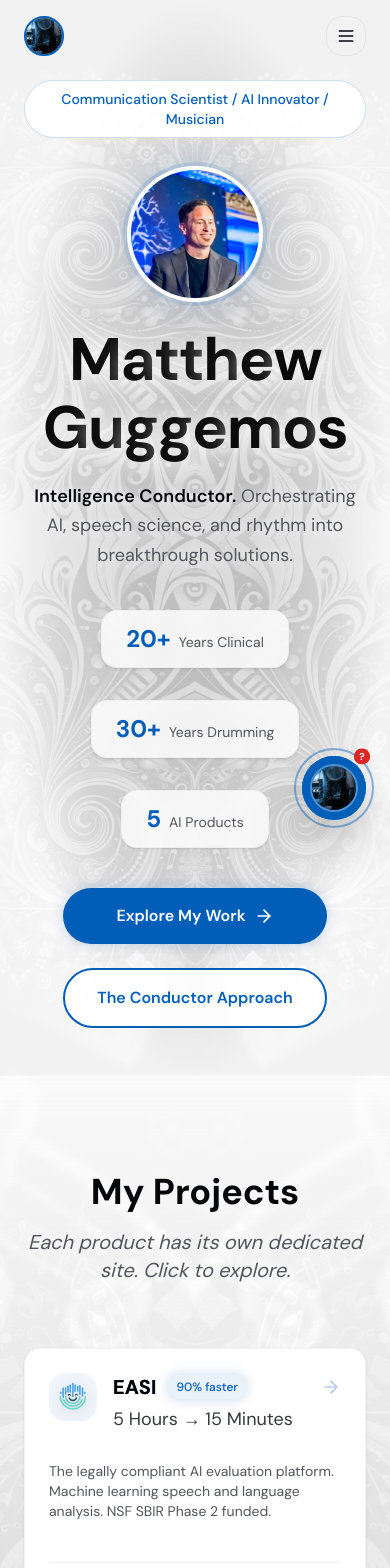
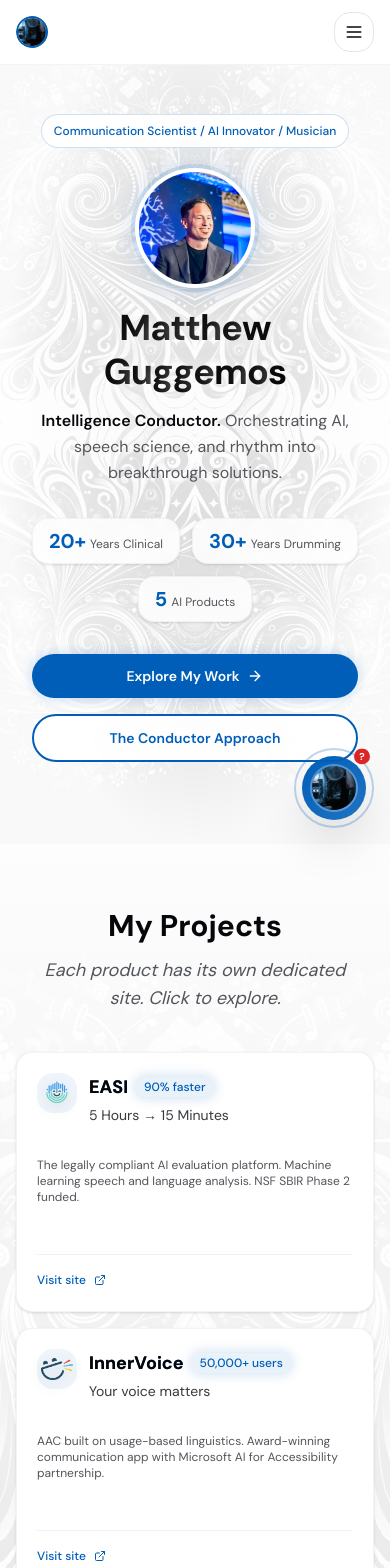
Before and after one commit to iTherapyLLC/Drum-Language-Website, a Next.js app: page / in a window 390 px wide. Shown: the top 1568 px of the page. Built offline with nearby package versions, Linux system fonts and the light colour scheme.

Commit message:
refactor: optimize site for mobile responsiveness
Apply responsive design changes across all sections for better mobile experience

Co-authored-by: InnerVoice <29229632+iTherapyLLC@users.noreply.github.com>

```diff
--- a/app/page.tsx
+++ b/app/page.tsx
@@ -29,9 +29,7 @@ import { MagicHeading } from "@/components/magic-text"
 import { AIDocent } from "@/components/ai-docent"
 import { VideoPreview } from "@/components/video-preview"
 import { TiltCard } from "@/components/tilt-card"
-import { SheenEffect } from "@/components/sheen-effect"
 import { RevealOnScroll } from "@/components/reveal-on-scroll"
-import { InteractiveSurprises } from "@/components/interactive-surprises"
 import SpiralKaleidoscope from "@/components/spiral-kaleidoscope"
 import Image from "next/image"
 import { SwirledCard } from "@/components/swirled-card"
@@ -1069,22 +1067,14 @@ export default function PortfolioPage() {
   }
 
   return (
-    <div className="min-h-screen bg-background pearl-surface">
-      <InteractiveSurprises />
-      <SheenEffect />
-      <AIDocent />
-      <SpiralKaleidoscope opacity={0.12} className="z-0" />
-
+    <div className="min-h-screen bg-white text-foreground overflow-x-hidden">
       {/* Header */}
-      <header
-        className={`fixed top-0 left-0 right-0 z-40 transition-all duration-300 ${
-          scrolled ? "bg-white/90 backdrop-blur-md shadow-sm" : "bg-transparent"
-        }`}
-      >
-        <div className="max-w-6xl mx-auto px-6 py-4 flex items-center justify-between">
+      <header className="fixed top-0 left-0 right-0 z-50 bg-white/95 backdrop-blur-md border-b border-gray-100">
+        <div className="max-w-6xl mx-auto px-4 sm:px-6 py-3 flex items-center justify-between">
+          {/* Logo */}
           <a
             href="#"
-            className="flex items-center gap-3 group"
+            className="flex items-center gap-2 sm:gap-3 group relative overflow-hidden rounded-full pr-2 sm:pr-3"
             onClick={(e) => {
               e.preventDefault()
               handleDrumClick()
@@ -1092,11 +1082,8 @@ export default function PortfolioPage() {
             }}
           >
             <div
-              className={`relative w-10 h-10 rounded-full overflow-hidden transition-all duration-300 group-hover:scale-110 ${drumBeatActive ? "drum-beat-active" : ""}`}
-              style={{
-                border: `2px solid ${RALLY_BLUE}`,
-                boxShadow: `0 0 0 1px white inset`,
-              }}
+              className="relative w-8 h-8 sm:w-10 sm:h-10 rounded-full flex items-center justify-center text-white font-bold text-base sm:text-lg overflow-hidden border-2 group-hover:border-white transition-colors"
+              style={{ backgroundColor: RALLY_BLUE, borderColor: RALLY_BLUE }}
             >
               <img
                 src="/images/drum-reflection-logo.png"
@@ -1115,11 +1102,11 @@ export default function PortfolioPage() {
                 />
               </div>
             </div>
-            <span className="font-semibold text-foreground hidden sm:block">Matthew Guggemos</span>
+            <span className="font-semibold text-foreground hidden xs:block text-sm sm:text-base">Matthew Guggemos</span>
           </a>
 
           {/* Desktop Nav */}
-          <nav className="hidden md:flex items-center gap-8">
+          <nav className="hidden md:flex items-center gap-4 lg:gap-8">
             {navItems.map((item) => (
               <button
                 key={item.label}
@@ -1135,6 +1122,7 @@ export default function PortfolioPage() {
           <button
             onClick={() => setMobileMenuOpen(!mobileMenuOpen)}
             className="md:hidden w-10 h-10 rounded-xl flex items-center justify-center border border-border card-sheen"
+            aria-label="Toggle menu"
           >
             {mobileMenuOpen ? <X size={20} /> : <Menu size={20} />}
           </button>
@@ -1164,7 +1152,7 @@ export default function PortfolioPage() {
       {/* Hero - Redesigned with mandala spiral as core visual identity */}
       <section
         ref={heroRef}
-        className="relative min-h-screen flex flex-col items-center justify-center px-6 pt-20 pb-8"
+        className="relative min-h-screen flex flex-col items-center justify-center px-4 sm:px-6 pt-20 pb-8"
       >
         <SpiralKaleidoscope opacity={0.12} className="z-0" />
 
@@ -1179,17 +1167,17 @@ export default function PortfolioPage() {
         />
 
         <div className="relative z-10 max-w-5xl mx-auto text-center flex flex-col items-center">
-          {/* Brand tagline pill */}
+          {/* Brand tagline pill - smaller text on mobile */}
           <div
-            className="inline-flex items-center gap-2 px-4 py-2 rounded-full border mb-8"
+            className="inline-flex items-center gap-2 px-3 sm:px-4 py-2 rounded-full border mb-6 sm:mb-8"
             style={{ borderColor: `${RALLY_BLUE}30`, backgroundColor: "rgba(255,255,255,0.95)" }}
           >
-            <span className="text-sm font-medium" style={{ color: RALLY_BLUE }}>
+            <span className="text-xs sm:text-sm font-medium text-center" style={{ color: RALLY_BLUE }}>
               Communication Scientist / AI Innovator / Musician
             </span>
           </div>
 
-          <div className="relative mb-8">
+          <div className="relative mb-6 sm:mb-8">
             {/* Outer blue ring */}
             <div
               className="absolute -inset-2 rounded-full"
@@ -1200,36 +1188,36 @@ export default function PortfolioPage() {
             />
             {/* White inner border */}
             <div className="absolute -inset-1 rounded-full bg-white" />
-            {/* Profile photo */}
-            <div className="relative w-32 h-32 sm:w-40 sm:h-40 rounded-full overflow-hidden">
+            {/* Profile photo - Smaller on mobile */}
+            <div className="relative w-28 h-28 sm:w-40 sm:h-40 rounded-full overflow-hidden">
               <img src="/images/mensa-headshot.jpeg" alt="Matthew Guggemos" className="w-full h-full object-cover" />
             </div>
           </div>
 
-          <div className="mb-6">
+          <div className="mb-4 sm:mb-6">
             <h1
-              className="text-6xl sm:text-7xl md:text-8xl lg:text-9xl font-bold tracking-tight text-foreground"
+              className="text-4xl sm:text-6xl md:text-7xl lg:text-8xl xl:text-9xl font-bold tracking-tight text-foreground"
               style={{ textShadow: "0 2px 20px rgba(255,255,255,0.9), 0 0 40px rgba(255,255,255,0.7)" }}
             >
               <span className="block">
                 <MagicHeading as="span">Matthew</MagicHeading>
               </span>
-              <span className="block mt-2">
+              <span className="block mt-1 sm:mt-2">
                 <MagicHeading as="span">Guggemos</MagicHeading>
               </span>
             </h1>
           </div>
 
           <p
-            className="text-lg sm:text-xl text-muted-foreground max-w-2xl mx-auto mb-10 leading-relaxed"
+            className="text-base sm:text-lg md:text-xl text-muted-foreground max-w-2xl mx-auto mb-8 sm:mb-10 leading-relaxed px-2"
             style={{ textShadow: "0 1px 10px rgba(255,255,255,0.8)" }}
           >
             <span className="font-semibold text-foreground">Intelligence Conductor.</span> Orchestrating AI, speech
             science, and rhythm into breakthrough solutions.
           </p>
 
-          {/* Stats row */}
-          <div className="flex flex-wrap justify-center gap-8 mb-10">
+          {/* Stats row - Better mobile layout with smaller gaps */}
+          <div className="flex flex-wrap justify-center gap-3 sm:gap-8 mb-8 sm:mb-10 px-2">
             {[
               { value: "20+", label: "Years Clinical" },
               { value: "30+", label: "Years Drumming" },
@@ -1237,21 +1225,21 @@ export default function PortfolioPage() {
             ].map((stat) => (
               <div
                 key={stat.label}
-                className="px-6 py-3 rounded-xl bg-white/80 backdrop-blur-sm border border-gray-200/50 shadow-sm transition-transform duration-300 hover:scale-105"
+                className="px-4 sm:px-6 py-2 sm:py-3 rounded-xl bg-white/80 backdrop-blur-sm border border-gray-200/50 shadow-sm transition-transform duration-300 hover:scale-105"
               >
-                <span className="text-2xl font-bold" style={{ color: RALLY_BLUE }}>
+                <span className="text-xl sm:text-2xl font-bold" style={{ color: RALLY_BLUE }}>
                   {stat.value}
                 </span>
-                <span className="ml-2 text-sm text-muted-foreground">{stat.label}</span>
+                <span className="ml-1 sm:ml-2 text-xs sm:text-sm text-muted-foreground">{stat.label}</span>
               </div>
             ))}
           </div>
 
-          {/* CTA Buttons */}
-          <div className="flex flex-col sm:flex-row gap-6 pb-4">
+          {/* CTA Buttons - Stack vertically on mobile, smaller padding */}
+          <div className="flex flex-col sm:flex-row gap-4 sm:gap-6 pb-4 w-full sm:w-auto px-4 sm:px-0">
             <a
               href="#projects"
-              className="inline-flex items-center justify-center gap-2 px-8 py-4 rounded-full text-white font-semibold transition-all duration-500 hover:scale-105 hover:shadow-2xl group magnetic-btn ripple-container animate-pulse-glow"
+              className="inline-flex items-center justify-center gap-2 px-6 sm:px-8 py-3 sm:py-4 rounded-full text-white font-semibold transition-all duration-500 hover:scale-105 hover:shadow-2xl group magnetic-btn ripple-container animate-pulse-glow text-sm sm:text-base"
               style={{ backgroundColor: RALLY_BLUE }}
               onMouseEnter={(e) => {
                 const btn = e.currentTarget
@@ -1263,11 +1251,11 @@ export default function PortfolioPage() {
               }}
             >
               Explore My Work
-              <ArrowRight className="w-5 h-5 transition-transform duration-300 group-hover:translate-x-2 group-hover:scale-125" />
+              <ArrowRight className="w-4 h-4 sm:w-5 sm:h-5 transition-transform duration-300 group-hover:translate-x-2 group-hover:scale-125" />
             </a>
             <a
               href="#philosophy"
-              className="inline-flex items-center justify-center gap-2 px-8 py-4 rounded-full bg-white/90 backdrop-blur-sm border-2 font-semibold transition-all duration-500 hover:bg-white hover:shadow-2xl hover:scale-105 scale-shadow"
+              className="inline-flex items-center justify-center gap-2 px-6 sm:px-8 py-3 sm:py-4 rounded-full bg-white/90 backdrop-blur-sm border-2 font-semibold transition-all duration-500 hover:bg-white hover:shadow-2xl hover:scale-105 scale-shadow text-sm sm:text-base"
               style={{ borderColor: RALLY_BLUE, color: RALLY_BLUE }}
             >
               The Conductor Approach
@@ -1276,8 +1264,8 @@ export default function PortfolioPage() {
         </div>
       </section>
 
-      {/* Projects Section - Clean cards against mandala background */}
-      <section id="projects" className="relative py-24 px-6 overflow-hidden">
+      {/* Projects Section */}
+      <section id="projects" className="relative py-16 sm:py-24 px-4 sm:px-6 overflow-hidden">
         <SpiralKaleidoscope opacity={0.08} className="z-0" />
 
         {/* Gradient fade from white at top */}
@@ -1290,23 +1278,22 @@ export default function PortfolioPage() {
         />
 
         <div className="relative z-10 max-w-6xl mx-auto">
-          <div className="text-center mb-16">
+          <div className="text-center mb-10 sm:mb-16">
             <h2
-              className="text-4xl sm:text-5xl font-bold text-foreground mb-4"
+              className="text-3xl sm:text-4xl md:text-5xl font-bold text-foreground mb-3 sm:mb-4"
               style={{ textShadow: "0 2px 15px rgba(255,255,255,0.9)" }}
             >
               My Projects
             </h2>
             <p
-              className="text-xl text-muted-foreground italic"
+              className="text-lg sm:text-xl text-muted-foreground italic px-4"
               style={{ textShadow: "0 1px 10px rgba(255,255,255,0.8)" }}
             >
               Each product has its own dedicated site. Click to explore.
             </p>
           </div>
 
-          {/* Enhanced project cards with exciting hover animations */}
-          <div className="grid grid-cols-1 md:grid-cols-2 lg:grid-cols-3 gap-6">
+          <div className="grid grid-cols-1 sm:grid-cols-2 lg:grid-cols-3 gap-4 sm:gap-6">
             {projects.map((project, index) => (
               <RevealOnScroll key={project.id} direction="up" delay={index * 100}>
                 <a
@@ -1316,7 +1303,7 @@ export default function PortfolioPage() {
                   className="block h-full group perspective-container"
                 >
                   <div
-                    className="p-6 sm:p-8 rounded-2xl relative overflow-hidden bg-white border border-gray-200/50 shadow-sm hover:shadow-2xl transition-all duration-500 h-[280px] flex flex-col tilt-card glow-border"
+                    className="p-5 sm:p-6 md:p-8 rounded-2xl relative overflow-hidden bg-white border border-gray-200/50 shadow-sm hover:shadow-2xl transition-all duration-500 h-[260px] sm:h-[280px] flex flex-col tilt-card glow-border"
                     style={{
                       transitionDelay: `${index * 100}ms`,
                       transitionTimingFunction: "cubic-bezier(0.34, 1.56, 0.64, 1)",
@@ -1326,70 +1313,70 @@ export default function PortfolioPage() {
                       <div className="absolute inset-0 bg-gradient-to-br from-transparent via-[#005EB8]/5 to-transparent animate-shimmer" />
                     </div>
 
-                    {/* Header section - fixed height */}
+                    {/* Header section */}
                     <div className="relative z-10 h-[72px] flex flex-col justify-start">
-                      <div className="flex items-start gap-4">
+                      <div className="flex items-start gap-3 sm:gap-4">
                         <div
-                          className="w-12 h-12 rounded-xl flex items-center justify-center shrink-0 transition-all duration-500 group-hover:scale-125 group-hover:rotate-[360deg] group-hover:bg-white/20 icon-morph"
+                          className="w-10 h-10 sm:w-12 sm:h-12 rounded-xl flex items-center justify-center shrink-0 transition-all duration-500 group-hover:scale-125 group-hover:rotate-[360deg] group-hover:bg-white/20 icon-morph"
                           style={{ backgroundColor: `${RALLY_BLUE}10` }}
                         >
                           {project.logoUrl ? (
                             <img
                               src={project.logoUrl || "/placeholder.svg"}
                               alt={`${project.name} logo`}
-                              className="w-10 h-10 object-contain transition-all duration-500 group-hover:scale-110 group-hover:brightness-0 group-hover:invert"
+                              className="w-8 h-8 sm:w-10 sm:h-10 object-contain transition-all duration-500 group-hover:scale-110 group-hover:brightness-0 group-hover:invert"
                               style={{ filter: "drop-shadow(0 4px 8px rgba(0,0,0,0.15))" }}
                             />
                           ) : (
                             <project.Icon
-                              size={28}
+                              size={24}
                               color={RALLY_BLUE}
-                              className="transition-transform duration-500 group-hover:scale-125"
+                              className="transition-transform duration-500 group-hover:scale-125 sm:w-7 sm:h-7"
                             />
                           )}
                         </div>
 
                         <div className="flex-1 min-w-0">
-                          <div className="flex items-center gap-3 mb-1 flex-wrap">
-                            <h3 className="text-xl sm:text-2xl font-bold text-foreground group-hover:text-white transition-all duration-300 truncate text-reveal">
+                          <div className="flex items-center gap-2 sm:gap-3 mb-1 flex-wrap">
+                            <h3 className="text-lg sm:text-xl md:text-2xl font-bold text-foreground group-hover:text-white transition-all duration-300 truncate text-reveal">
                               {project.name}
                             </h3>
                             <span
-                              className="px-2 py-1 text-xs rounded-full font-medium shrink-0 transition-all duration-300 group-hover:scale-110 group-hover:bg-white/20 group-hover:text-white animate-pulse-glow"
+                              className="px-2 py-0.5 sm:py-1 text-xs rounded-full font-medium shrink-0 transition-all duration-300 group-hover:scale-110 group-hover:bg-white/20 group-hover:text-white animate-pulse-glow"
                               style={{ backgroundColor: `${RALLY_BLUE}15`, color: RALLY_BLUE }}
                             >
                               {project.stat}
                             </span>
                             <ArrowRight
-                              size={20}
-                              className="shrink-0 opacity-30 group-hover:opacity-100 group-hover:translate-x-2 group-hover:text-white transition-all duration-500 ml-auto"
+                              size={18}
+                              className="shrink-0 opacity-30 group-hover:opacity-100 group-hover:translate-x-2 group-hover:text-white transition-all duration-500 ml-auto hidden sm:block"
                               style={{ color: RALLY_BLUE }}
                             />
                           </div>
-                          <p className="text-lg text-foreground/80 truncate group-hover:text-white/90 transition-colors duration-300">
+                          <p className="text-sm sm:text-lg text-foreground/80 truncate group-hover:text-white/90 transition-colors duration-300">
                             {project.tagline}
                           </p>
                         </div>
                       </div>
                     </div>
 
-                    {/* Description section - fixed height */}
-                    <div className="relative z-10 flex-1 mt-4 h-[72px] overflow-hidden">
-                      <p className="text-sm sm:text-base text-muted-foreground line-clamp-3 group-hover:text-white/80 transition-colors duration-300">
+                    {/* Description section */}
+                    <div className="relative z-10 flex-1 mt-3 sm:mt-4 h-[72px] overflow-hidden">
+                      <p className="text-xs sm:text-sm md:text-base text-muted-foreground line-clamp-3 group-hover:text-white/80 transition-colors duration-300">
                         {project.description}
                       </p>
                     </div>
 
-                    {/* Footer section - pushed to bottom */}
-                    <div className="relative z-10 mt-auto pt-4 border-t border-border/50 group-hover:border-white/30 transition-colors duration-300">
+                    {/* Footer section */}
+                    <div className="relative z-10 mt-auto pt-3 sm:pt-4 border-t border-border/50 group-hover:border-white/30 transition-colors duration-300">
                       <span
-                        className="inline-flex items-center gap-2 text-sm font-medium group-hover:gap-4 group-hover:text-white transition-all duration-300 underline-slide"
+                        className="inline-flex items-center gap-2 text-xs sm:text-sm font-medium group-hover:gap-4 group-hover:text-white transition-all duration-300 underline-slide"
                         style={{ color: RALLY_BLUE }}
                       >
                         Visit site
                         <ExternalLink
-                          size={14}
-                          className="transition-all duration-500 group-hover:translate-x-2 group-hover:scale-125"
+                          size={12}
+                          className="transition-all duration-500 group-hover:translate-x-2 group-hover:scale-125 sm:w-3.5 sm:h-3.5"
                         />
                       </span>
                     </div>
@@ -1408,26 +1395,25 @@ export default function PortfolioPage() {
         </div>
       </section>
 
-      {/* Music Section */}
-      <section id="music" className="py-24 bg-[#0a0a0a] text-white">
-        <div className="max-w-6xl mx-auto px-6">
+      {/* Music Section - Better mobile padding and spacing */}
+      <section id="music" className="py-16 sm:py-24 bg-[#0a0a0a] text-white">
+        <div className="max-w-6xl mx-auto px-4 sm:px-6">
           <RevealOnScroll direction="up">
-            <div className="mb-16">
-              <MagicHeading as="h2" className="text-4xl md:text-5xl font-bold mb-4" baseColor="light">
+            <div className="mb-10 sm:mb-16">
+              <MagicHeading as="h2" className="text-3xl sm:text-4xl md:text-5xl font-bold mb-4" baseColor="light">
                 Music
               </MagicHeading>
             </div>
           </RevealOnScroll>
 
           <RevealOnScroll direction="up" delay={100}>
-            <div className="mb-16">
-              <h3 className="text-xl font-semibold text-white/90 mb-6 flex items-center gap-2">
-                <Video className="w-5 h-5 text-[#DC2626]" />
+            <div className="mb-10 sm:mb-16">
+              <h3 className="text-lg sm:text-xl font-semibold text-white/90 mb-4 sm:mb-6 flex items-center gap-2">
+                <Video className="w-4 h-4 sm:w-5 sm:h-5 text-[#DC2626]" />
                 Featured Performances
               </h3>
 
-              {/* Main YouTube videos - landscape */}
-              <div className="grid md:grid-cols-2 gap-6 mb-6">
+              <div className="grid grid-cols-1 md:grid-cols-2 gap-4 sm:gap-6 mb-4 sm:mb-6">
                 {featuredVideos
                   .filter((v) => v.platform === "youtube")
                   .map((video, index) => (
@@ -1439,14 +1425,15 @@ export default function PortfolioPage() {
                           platform={video.platform}
                           aspectRatio={video.aspectRatio}
                         />
-                        {video.band && <p className="mt-2 text-sm text-white/60 text-center">{video.band}</p>}
+                        {video.band && (
+                          <p className="mt-2 text-xs sm:text-sm text-white/60 text-center">{video.band}</p>
+                        )}
                       </div>
                     </RevealOnScroll>
                   ))}
               </div>
 
-              {/* Social media videos - portrait */}
-              <div className="grid grid-cols-2 md:grid-cols-3 gap-6">
+              <div className="grid grid-cols-2 sm:grid-cols-3 gap-3 sm:gap-6">
                 {featuredVideos
                   .filter((v) => v.platform !== "youtube")
                   .map((video, index) => (
@@ -1463,65 +1450,38 @@ export default function PortfolioPage() {
             </div>
           </RevealOnScroll>
 
-          {/* Bands Grid */}
-          <div className="mb-16">
+          {/* Bands Grid - 2 columns on mobile */}
+          <div className="mb-10 sm:mb-16">
             <RevealOnScroll direction="up">
-              <h3 className="text-xl font-semibold text-white/90 mb-6 flex items-center gap-2">
-                <Music className="w-5 h-5 text-[#005EB8]" />
+              <h3 className="text-lg sm:text-xl font-semibold text-white/90 mb-4 sm:mb-6 flex items-center gap-2">
+                <Music className="w-4 h-4 sm:w-5 sm:h-5 text-[#005EB8]" />
                 Bands & Collaborations
               </h3>
             </RevealOnScroll>
-            <div className="grid md:grid-cols-2 lg:grid-cols-4 gap-6">
+            <div className="grid grid-cols-2 lg:grid-cols-4 gap-3 sm:gap-6">
               {music.map((item, index) => (
                 <MusicCard key={item.band} item={item} index={index} />
               ))}
             </div>
           </div>
 
-          {/* Albums Grid */}
+          {/* Albums Grid - 2 columns on mobile */}
           <div>
             <RevealOnScroll direction="up">
-              <h3 className="text-xl font-semibold text-white/90 mb-6 flex items-center gap-2">
-                <Music2 className="w-5 h-5 text-[#DC2626]" />
+              <h3 className="text-lg sm:text-xl font-semibold text-white/90 mb-4 sm:mb-6 flex items-center gap-2">
+                <Music2 className="w-4 h-4 sm:w-5 sm:h-5 text-[#DC2626]" />
                 Featured Albums
                 <span className="ml-2 px-2 py-0.5 rounded-full bg-white/10 text-xs">
                   {featuredAlbums.length} releases
                 </span>
               </h3>
             </RevealOnScroll>
-            <div className="grid md:grid-cols-2 lg:grid-cols-4 gap-6">
+            <div className="grid grid-cols-2 lg:grid-cols-4 gap-3 sm:gap-6">
               {featuredAlbums.map((album, index) => (
                 <FeaturedAlbumCard key={album.album} album={album} index={index} />
               ))}
             </div>
           </div>
-
-          {/* Featured Videos Grid - DEPRECATED AND REPLACED ABOVE */}
-          {/* <div className="mt-16">
-            <RevealOnScroll direction="up">
-              <h3 className="text-xl font-semibold text-white/90 mb-6 flex items-center gap-2">
-                <Play className="w-5 h-5 text-[#DC2626]" />
-                Featured Videos
-                <span className="ml-2 px-2 py-0.5 rounded-full bg-white/10 text-xs">
-                  {featuredVideos.length} clips
-                </span>
-              </h3>
-            </RevealOnScroll>
-            <div className="grid md:grid-cols-2 lg:grid-cols-3 gap-6">
-              {featuredVideos.map((video, index) => (
-                <RevealOnScroll key={index} direction="up" delay={index * 100}>
-                  <VideoPreview
-                    key={index}
-                    url={video.url}
-                    title={video.title}
-                    platform={video.platform}
-                    aspectRatio={video.aspectRatio}
-                    className="shadow-lg rounded-xl"
-                  />
-                </RevealOnScroll>
-              ))}
-            </div>
-          </div> */}
         </div>
       </section>
 
```
Also changed, not shown: components/video-preview.tsx (+43 -27 lines).
